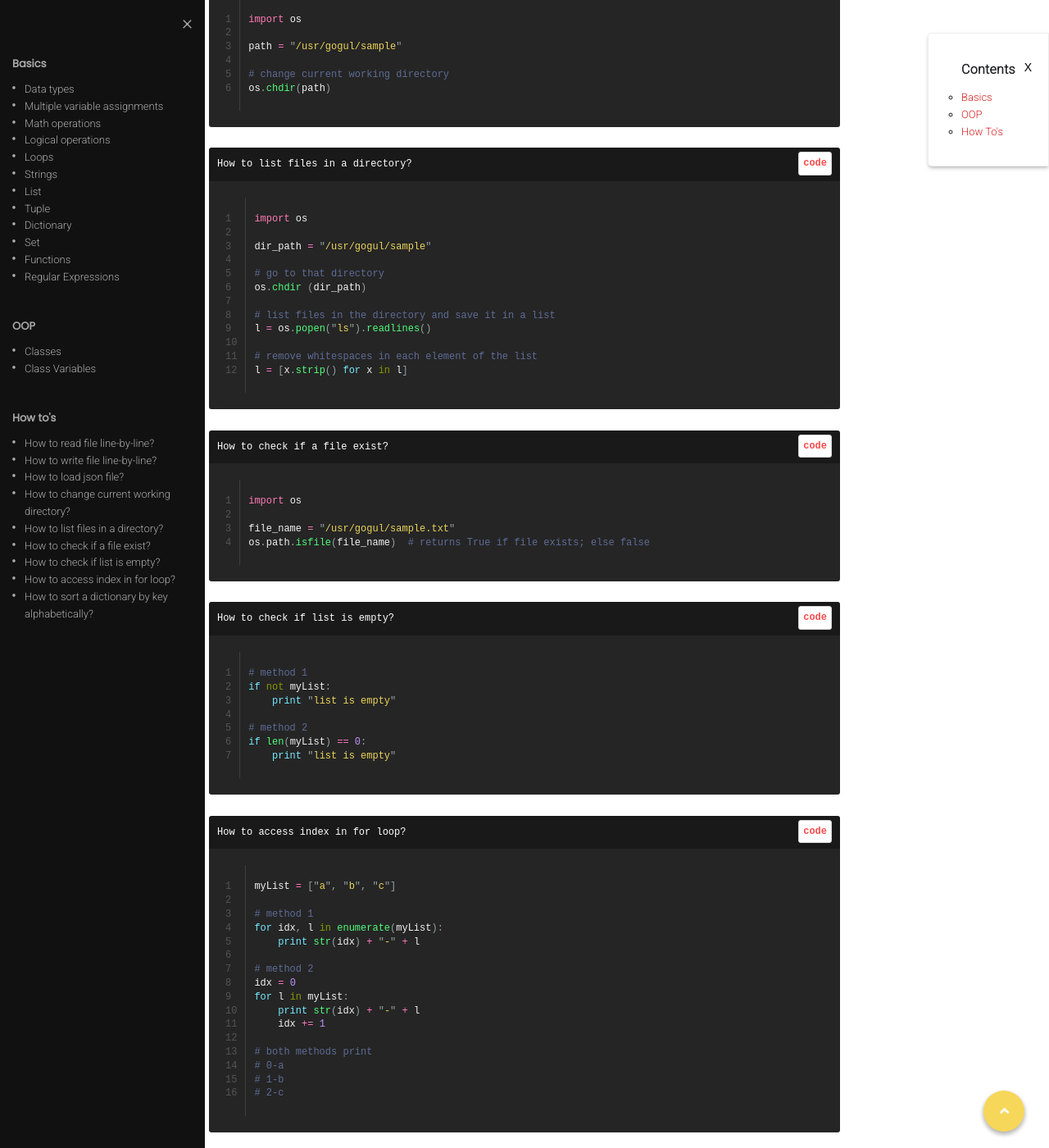
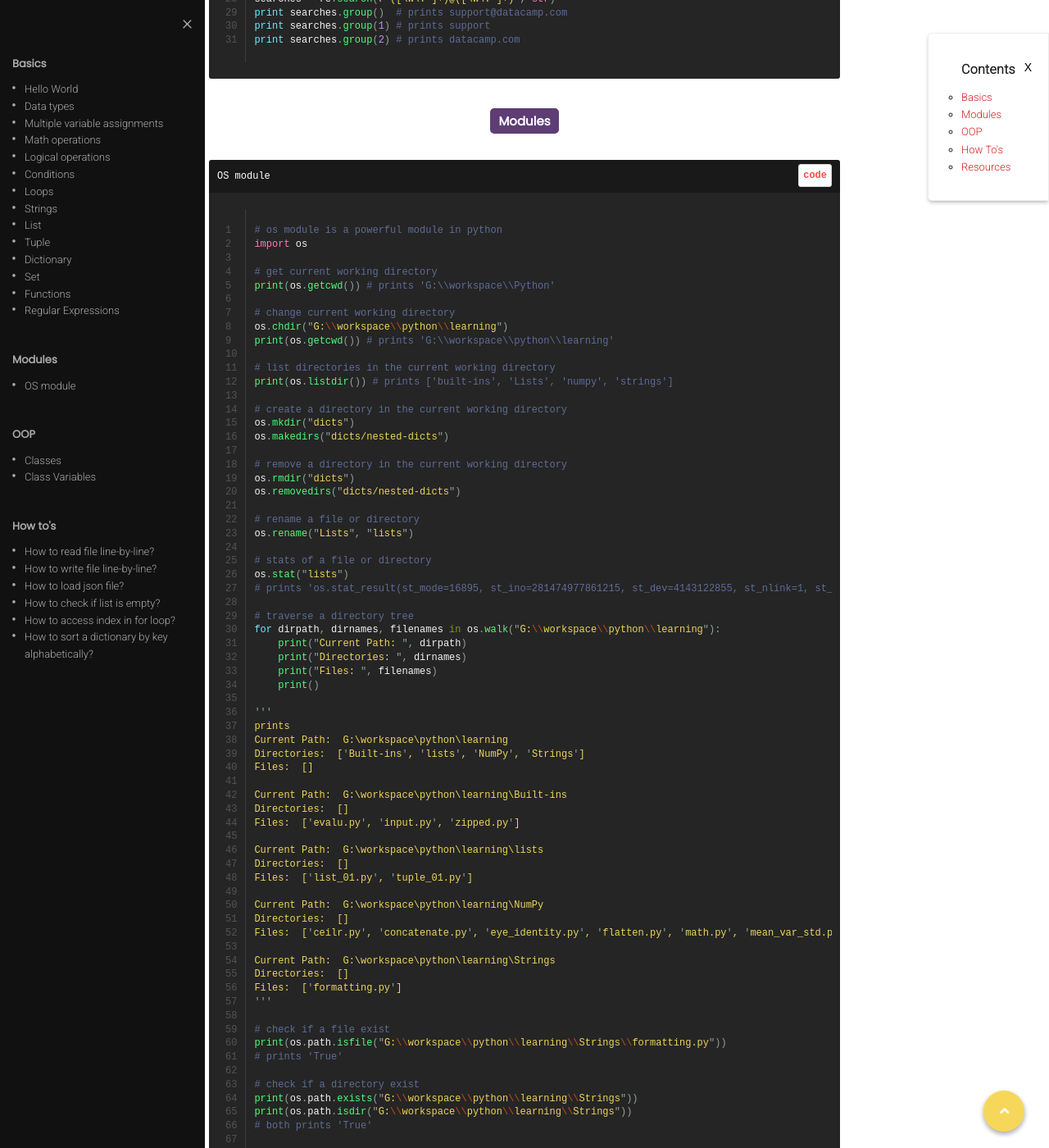
Before and after one commit to shravankumar147/Gogul09.github.io, a Jekyll site: the page built from _posts/programming/2017-03-26-python-learning-notes.md, in a window 1280 px wide and 1400 px high, scrolled down 6700 px. Shown: the whole window at 82% size. Built offline with Jekyll 4.4.1, drawn with Linux system fonts in a browser that asks for light colours; nearby versions of some CDN libraries; comment, search, counter and statistics services are not loaded; some of the changed text lies outside the part shown.

Commit message:
updated post

````diff
--- a/_posts/programming/2017-03-26-python-in-15-minutes.md
+++ b/_posts/programming/2017-03-26-python-learning-notes.md
@@ -2,10 +2,10 @@
 layout: post-doc
 category: software
 class: Programming Languages
-title: Python in 15 minutes
-description: Learn the syntax and how to's of Python programming language which is highly used in tech companies and the easiest programming language for a beginner.
+title: Python Learning Notes
+description: Understand the syntax, modules and how to's of Python programming language which is heavily used in today's tech industry.
 author: Gogul Ilango
-permalink: /software/python-in-15-minutes
+permalink: /software/python-learning-notes
 image: https://drive.google.com/uc?id=1-OEoUjX1r1V-Nx6kJIwUmEVt44rZnJxk
 ---
 
@@ -13,10 +13,12 @@ image: https://drive.google.com/uc?id=1-OEoUjX1r1V-Nx6kJIwUmEVt44rZnJxk
     <a href="javascript:void(0)" class="closebtn" onclick="closeSideNav()">&times;</a>
     <h3><a href="#basics">Basics</a></h3>
     <ul>
+        <li><a href="#hello-world">Hello World</a></li>
         <li><a href="#data-types">Data types</a></li>
         <li><a href="#multiple-variable-assignments">Multiple variable assignments</a></li>
         <li><a href="#math-operations">Math operations</a></li>
         <li><a href="#logical-operations">Logical operations</a></li>
+        <li><a href="#conditions">Conditions</a></li>
         <li><a href="#loops">Loops</a></li>
         <li><a href="#string-operations">Strings</a></li>
         <li><a href="#lists">List</a></li>
@@ -25,6 +27,10 @@ image: https://drive.google.com/uc?id=1-OEoUjX1r1V-Nx6kJIwUmEVt44rZnJxk
         <li><a href="#set">Set</a></li>
         <li><a href="#functions_1">Functions</a></li>
         <li><a href="#regular-expressions">Regular Expressions</a></li>
+    </ul>
+    <h3><a href="#modules">Modules</a></h3>
+    <ul>
+        <li><a href="#os-module">OS module</a></li>
     </ul>
     <h3><a href="#oop">OOP</a></h3>
     <ul>
@@ -36,9 +42,6 @@ image: https://drive.google.com/uc?id=1-OEoUjX1r1V-Nx6kJIwUmEVt44rZnJxk
         <li><a href="#how-to-read-file-line-by-line">How to read file line-by-line?</a></li>
         <li><a href="#how-to-write-file-line-by-line">How to write file line-by-line?</a></li>
         <li><a href="#how-to-load-json-file">How to load json file?</a></li>
-        <li><a href="#how-to-change-current-working-directory">How to change current working directory?</a></li>
-        <li><a href="#how-to-list-files-in-a-directory">How to list files in a directory?</a></li>
-        <li><a href="#how-to-check-if-a-file-exist">How to check if a file exist?</a></li>
         <li><a href="#how-to-check-if-list-is-empty">How to check if list is empty?</a></li>
         <li><a href="#how-to-access-index-in-for-loop">How to access index in for loop?</a></li>
         <li><a href="#how-to-sort-a-dictionary-by-key-alphabetically">How to sort a dictionary by key alphabetically?</a></li>
@@ -50,14 +53,37 @@ image: https://drive.google.com/uc?id=1-OEoUjX1r1V-Nx6kJIwUmEVt44rZnJxk
   <p onclick="showSidebar('sidebar_tracker_content')">Contents</p>
   <ul id="sidebar_tracker_content">
     <li><a class="sidebar_links" onclick="handleSideBarLinks(this.id)" id="link_1" href="#basics">Basics</a></li>
-    <li><a class="sidebar_links" onclick="handleSideBarLinks(this.id)" id="link_2" href="#oop">OOP</a></li>
-    <li><a class="sidebar_links" onclick="handleSideBarLinks(this.id)" id="link_3" href="#how-tos">How To's</a></li>
+    <li><a class="sidebar_links" onclick="handleSideBarLinks(this.id)" id="link_2" href="#modules">Modules</a></li>
+    <li><a class="sidebar_links" onclick="handleSideBarLinks(this.id)" id="link_3" href="#oop">OOP</a></li>
+    <li><a class="sidebar_links" onclick="handleSideBarLinks(this.id)" id="link_4" href="#how-tos">How To's</a></li>
+    <li><a class="sidebar_links" onclick="handleSideBarLinks(this.id)" id="link_5" href="#resources">Resources</a></li>
   </ul>
 </div>
 
-In this page, you will find the **syntax** and **most common how to's** of python programming language. This might be useful for python beginners to find syntax and code quickly online in a single page. Click on any of the contents in the sidebar to view the code.
+In this page, you will find the **syntax**, **modules** and most common **how to's** of Python programming language. This might be helpful for you to find python syntax and code quickly in a single web page. Click on any of the contents in the sidebar to view the python code.
+
+<div class="note">
+<p><b>Note:</b> If you are new to programming, learning Python is the best way to start. Because, Python is easier to learn than any other programming language out there as it is concise, expressive, productive, has larger community, has rich set of libraries, frameworks and requires less time to write code.</p>
+<ul>
+    <li><a href="https://medium.com/@trungluongquang/why-python-is-popular-despite-being-super-slow-83a8320412a9" target="_blank">Why Python is Popular Despite Being (Super) Slow</a></li>
+    <li><a href="https://www.kdnuggets.com/2017/07/6-reasons-python-suddenly-super-popular.html" target="_blank">6 Reasons Why Python Is Suddenly Super Popular</a></li>
+    <li><a href="https://www.zarantech.com/blog/surprising-facts-python-gaining-popularity-among-developers/" target="_blank">Surprising Facts Why Python is gaining more popularity among Developers</a></li>
+</ul>
+</div>
 
 <h3 class="centered-heading" id="basics"><span>Basics</span></h3>
+
+<h3 class="code-head" id="hello-world">Hello World<span>code</span></h3>
+
+```python
+print("Hello World")
+# prints "Hello World"
+# above line is a comment
+'''
+This is a multi-line
+comment in python
+'''
+```
 
 <h3 class="code-head" id="data-types">Data types<span>code</span></h3>
 
@@ -120,6 +146,29 @@ print x and y  # prints "False"
 print x or y   # prints "True"
 print not x    # prints "False"
 print x & y    # prints "False"
+```
+
+<h3 class="code-head" id="conditions">Conditions<span>code</span></h3>
+
+```python
+# if-elif-else statements
+
+import random
+a = [50, 100, 200, 300]
+
+# pick a random number from the list "a"
+b = random.choice(a)
+
+# the conditionals
+if (b < 100):
+    print("Number - " + str(a) + " is less than 100")
+elif (b >= 100 and b < 200):
+    print("Number - " + str(b) + " is greater than or equal to 100 but less than 200")
+else:
+    print("Number -" + str(b) + " is greater than or equal to 200")
+
+# for me it prints
+# Number - 100 is greater than or equal to 100 but less than 200
 ```
 
 <h3 class="code-head" id="loops">Loops<span>code</span></h3>
@@ -451,125 +500,87 @@ print searches.group(1) # prints support
 print searches.group(2) # prints datacamp.com
 ```
 
-<h3 class="centered-heading" id="how-tos"><span>How to's</span></h3>
+<!-- --------------------------------------------------------------------- -->
 
-<h3 class="code-head" id="how-to-read-file-line-by-line">How to read file line-by-line?<span>code</span></h3>
+
+<h3 class="centered-heading" id="modules"><span>Modules</span></h3>
+
+<h3 class="code-head" id="os-module">OS module<span>code</span></h3>
 
 ```python
-filename = "entry_1.txt"
-with open(filename) as f:
-    data = f.readlines()
+# os module is a powerful module in python
+import os
 
-# remove whitespaces at end of each line
-data = [x.strip() for x in data]
+# get current working directory
+print(os.getcwd()) # prints 'G:\\workspace\\Python'
+
+# change current working directory
+os.chdir("G:\\workspace\\python\\learning")
+print(os.getcwd()) # prints 'G:\\workspace\\python\\learning'
+
+# list directories in the current working directory
+print(os.listdir()) # prints ['built-ins', 'Lists', 'numpy', 'strings']
+
+# create a directory in the current working directory
+os.mkdir("dicts")
+os.makedirs("dicts/nested-dicts")
+
+# remove a directory in the current working directory
+os.rmdir("dicts")
+os.removedirs("dicts/nested-dicts")
+
+# rename a file or directory
+os.rename("Lists", "lists")
+
+# stats of a file or directory
+os.stat("lists")
+# prints 'os.stat_result(st_mode=16895, st_ino=281474977861215, st_dev=4143122855, st_nlink=1, st_uid=0, st_gid=0, st_size=0, st_atime=1480252546, st_mtime=1480252546, st_ctime=1480252090)'
+
+# traverse a directory tree
+for dirpath, dirnames, filenames in os.walk("G:\\workspace\\python\\learning"):
+    print("Current Path: ", dirpath)
+    print("Directories: ", dirnames)
+    print("Files: ", filenames)
+    print()
+
+'''
+prints
+Current Path:  G:\workspace\python\learning
+Directories:  ['Built-ins', 'lists', 'NumPy', 'Strings']
+Files:  []
+
+Current Path:  G:\workspace\python\learning\Built-ins
+Directories:  []
+Files:  ['evalu.py', 'input.py', 'zipped.py']
+
+Current Path:  G:\workspace\python\learning\lists
+Directories:  []
+Files:  ['list_01.py', 'tuple_01.py']
+
+Current Path:  G:\workspace\python\learning\NumPy
+Directories:  []
+Files:  ['ceilr.py', 'concatenate.py', 'eye_identity.py', 'flatten.py', 'math.py', 'mean_var_std.py', 'min_max.py', 'rev_array.py', 'sum_prod.py', 'zeros_ones.py']
+
+Current Path:  G:\workspace\python\learning\Strings
+Directories:  []
+Files:  ['formatting.py']
+'''
+
+# check if a file exist
+print(os.path.isfile("G:\\workspace\\python\\learning\\Strings\\formatting.py"))
+# prints 'True'
+
+# check if a directory exist
+print(os.path.exists("G:\\workspace\\python\\learning\\Strings"))
+print(os.path.isdir("G:\\workspace\\python\\learning\\Strings"))
+# both prints 'True'
+
+# accessing environment variable
+print(os.environ.get("HOME"))
+# prints 'C:\\Users\\Gogul Ilango'
 ```
 
-<h3 class="code-head" id="how-to-write-file-line-by-line">How to write file line-by-line?<span>code</span></h3>
-
-```python
-l = ["pikachu", "charmander", "pidgeotto"]
-fout = open("entry2.txt", "w")
-for x in l:
-    fout.write(x)
-fout.close()
-```
-
-<h3 class="code-head" id="how-to-load-json-file">How to load json file?<span>code</span></h3>
-
-```python
-import json
-
-file_input = "data.json"
-with open(file_input) as data_file:
-    data = json.load(datafile)
-```
-
-<h3 class="code-head" id="how-to-change-current-working-directory">How to change current working directory?<span>code</span></h3>
-
-```python
-import os
-
-path = "/usr/gogul/sample"
-
-# change current working directory
-os.chdir(path)
-```
-
-<h3 class="code-head" id="how-to-list-files-in-a-directory">How to list files in a directory?<span>code</span></h3>
-
-```python
-import os
-
-dir_path = "/usr/gogul/sample"
-
-# go to that directory
-os.chdir (dir_path)
-
-# list files in the directory and save it in a list
-l = os.popen("ls").readlines()
-
-# remove whitespaces in each element of the list
-l = [x.strip() for x in l]
-```
-
-<h3 class="code-head" id="how-to-check-if-a-file-exist">How to check if a file exist?<span>code</span></h3>
-
-```python
-import os
-
-file_name = "/usr/gogul/sample.txt"
-os.path.isfile(file_name)  # returns True if file exists; else false
-```
-
-<h3 class="code-head" id="how-to-check-if-list-is-empty">How to check if list is empty?<span>code</span></h3>
-
-```python
-# method 1
-if not myList:
-    print "list is empty"
-
-# method 2
-if len(myList) == 0:
-    print "list is empty"
-```
-
-<h3 class="code-head" id="how-to-access-index-in-for-loop">How to access index in for loop?<span>code</span></h3>
-
-```python
-myList = ["a", "b", "c"]
-
-# method 1
-for idx, l in enumerate(myList):
-    print str(idx) + "-" + l
-
-# method 2
-idx = 0
-for l in myList:
-    print str(idx) + "-" + l
-    idx += 1
-
-# both methods print
-# 0-a
-# 1-b
-# 2-c
-```
-
-<h3 class="code-head" id="how-to-sort-a-dictionary-by-key-alphabetically">How to sort a dictionary by key alphabetically?<span>code</span></h3>
-
-```python
-a = {}
-a["India"] = "Dhoni"
-a["SouthAfrica"] = "ABD"
-a["Australia"] = "Smith"
-
-for key in sorted(a.keys(), key=lambda x:x.lower()):
-    print ("{0} - {1}".format(key, a[key]))
-
-# prints
-# Australia - Smith
-# India - Dhoni
-# SouthAfrica - ABD
-```
+<!-- --------------------------------------------------------------------- -->
 
 <h3 class="centered-heading" id="oop"><span>OOP</span></h3>
 
@@ -628,3 +639,92 @@ if __name__ == '__main__':
     # There are 2 customers
     print ("There are {} customers".format(Customer.num_of_custs))
 ```
+
+<!-- --------------------------------------------------------------------- -->
+
+<h3 class="centered-heading" id="how-tos"><span>How to's</span></h3>
+
+<h3 class="code-head" id="how-to-read-file-line-by-line">How to read file line-by-line?<span>code</span></h3>
+
+```python
+filename = "entry_1.txt"
+with open(filename) as f:
+    data = f.readlines()
+
+# remove whitespaces at end of each line
+data = [x.strip() for x in data]
+```
+
+<h3 class="code-head" id="how-to-write-file-line-by-line">How to write file line-by-line?<span>code</span></h3>
+
+```python
+l = ["pikachu", "charmander", "pidgeotto"]
+fout = open("entry2.txt", "w")
+for x in l:
+    fout.write(x)
+fout.close()
+```
+
+<h3 class="code-head" id="how-to-load-json-file">How to load json file?<span>code</span></h3>
+
+```python
+import json
+
+file_input = "data.json"
+with open(file_input) as data_file:
+    data = json.load(datafile)
+```
+
+<h3 class="code-head" id="how-to-check-if-list-is-empty">How to check if list is empty?<span>code</span></h3>
+
+```python
+# method 1
+if not myList:
+    print "list is empty"
+
+# method 2
+if len(myList) == 0:
+    print "list is empty"
+```
+
+<h3 class="code-head" id="how-to-access-index-in-for-loop">How to access index in for loop?<span>code</span></h3>
+
+```python
+myList = ["a", "b", "c"]
+
+# method 1
+for idx, l in enumerate(myList):
+    print str(idx) + "-" + l
+
+# method 2
+idx = 0
+for l in myList:
+    print str(idx) + "-" + l
+    idx += 1
+
+# both methods print
+# 0-a
+# 1-b
+# 2-c
+```
+
+<h3 class="code-head" id="how-to-sort-a-dictionary-by-key-alphabetically">How to sort a dictionary by key alphabetically?<span>code</span></h3>
+
+```python
+a = {}
+a["India"] = "Dhoni"
+a["SouthAfrica"] = "ABD"
+a["Australia"] = "Smith"
+
+for key in sorted(a.keys(), key=lambda x:x.lower()):
+    print ("{0} - {1}".format(key, a[key]))
+
+# prints
+# Australia - Smith
+# India - Dhoni
+# SouthAfrica - ABD
+```
+
+<h3 class="centered-heading" id="resources"><span>Resources</span></h3>
+
+* [Python Programming](https://gogul09.github.io/software/python-programming){:target="_blank"}
````
Also changed, not shown: _posts/resources/2017-1-2-python.md (+29 -2 lines), 7 other files.
